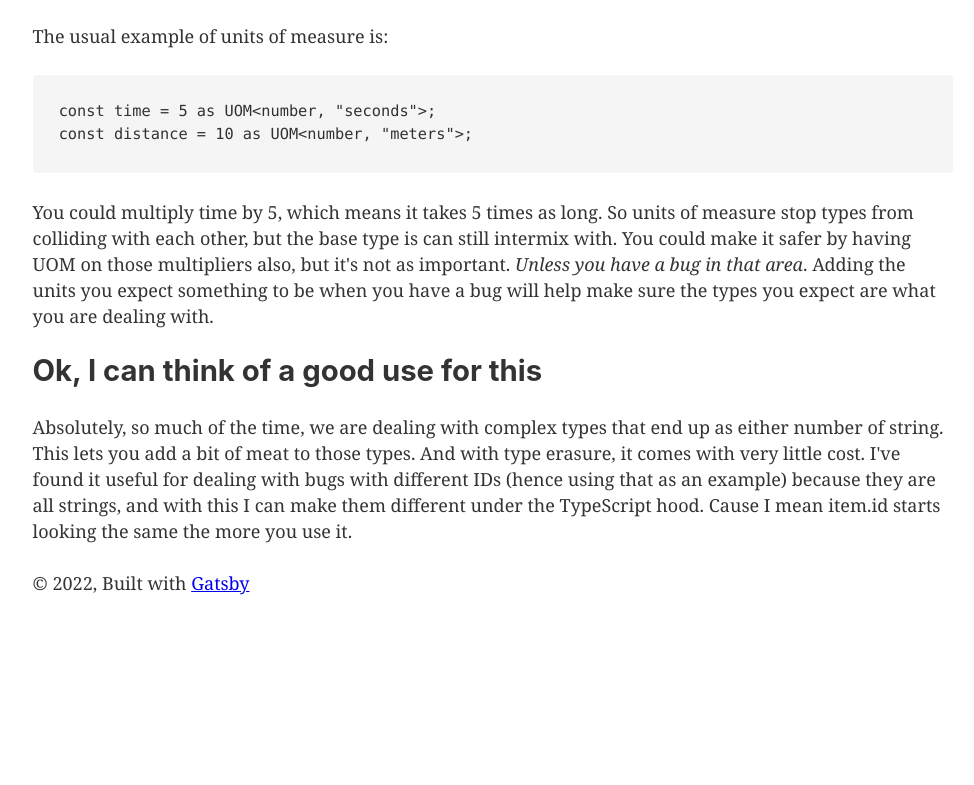
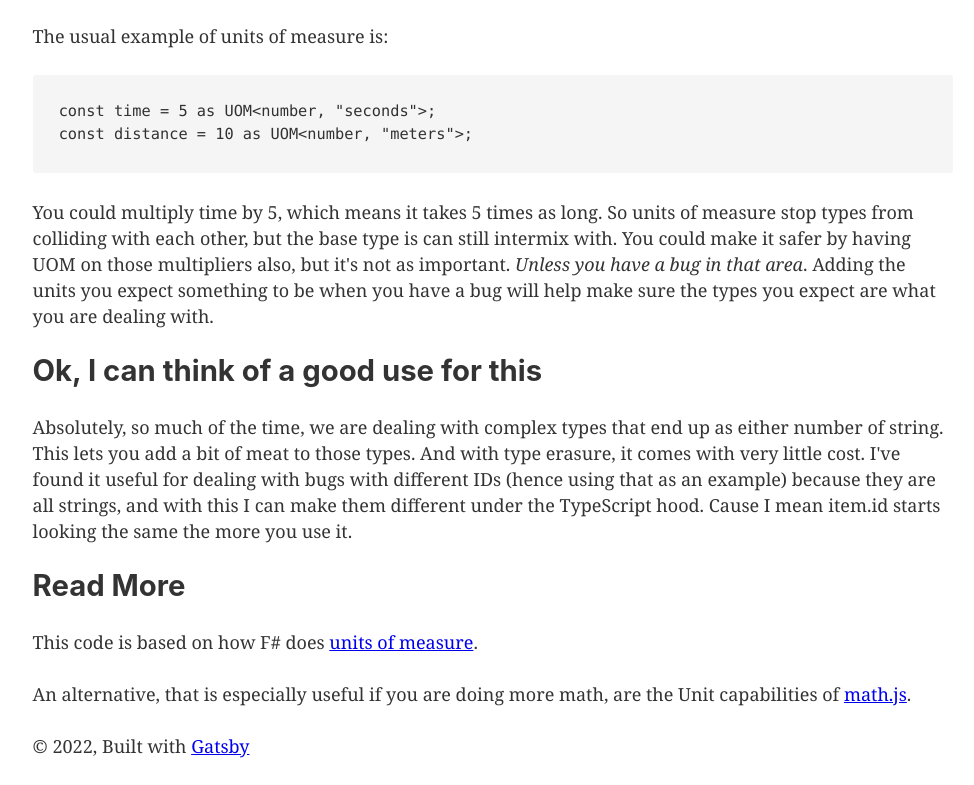
Before and after one commit to Rangoric/rangoric.github.io, a Gatsby site: page /blog/fun-with-types-units-of-measure in a window 1280 px wide. Shown: the part 4693-5478 px from the top of the page, without its empty margins (147-1121 px from the left). Before the commit the page ends 5315 px from the top, so only its background shows below. Built offline with nearby package versions, Linux system fonts and the light colour scheme; Gatsby itself is replaced by a stand-in of ours; code samples lack their colours.

Commit message:
Update fun-with-types-units-of-measure.mdx

```diff
--- a/src/pages/blog/fun-with-types-units-of-measure.mdx
+++ b/src/pages/blog/fun-with-types-units-of-measure.mdx
@@ -1,3 +1,10 @@
+---
+---
+
+import SEO from "../../components/seo";
+
+<SEO title="Fun with Types: Units of Measure - Wilson Gearld Mead III's Blog Posts" />
+
 # Fun with Types: Units of Measure
 
 Units of measure are a way to tell 2 things of the same type apart in code.
@@ -185,3 +192,9 @@ You could multiply time by 5, which means it takes 5 times as long. So units of
 ## Ok, I can think of a good use for this
 
 Absolutely, so much of the time, we are dealing with complex types that end up as either number of string. This lets you add a bit of meat to those types. And with type erasure, it comes with very little cost. I've found it useful for dealing with bugs with different IDs (hence using that as an example) because they are all strings, and with this I can make them different under the TypeScript hood. Cause I mean item.id starts looking the same the more you use it.
+
+## Read More
+
+This code is based on how F# does [units of measure](https://docs.microsoft.com/en-us/dotnet/fsharp/language-reference/units-of-measure).
+
+An alternative, that is especially useful if you are doing more math, are the Unit capabilities of [math.js](https://mathjs.org/docs/datatypes/units.html).
```
